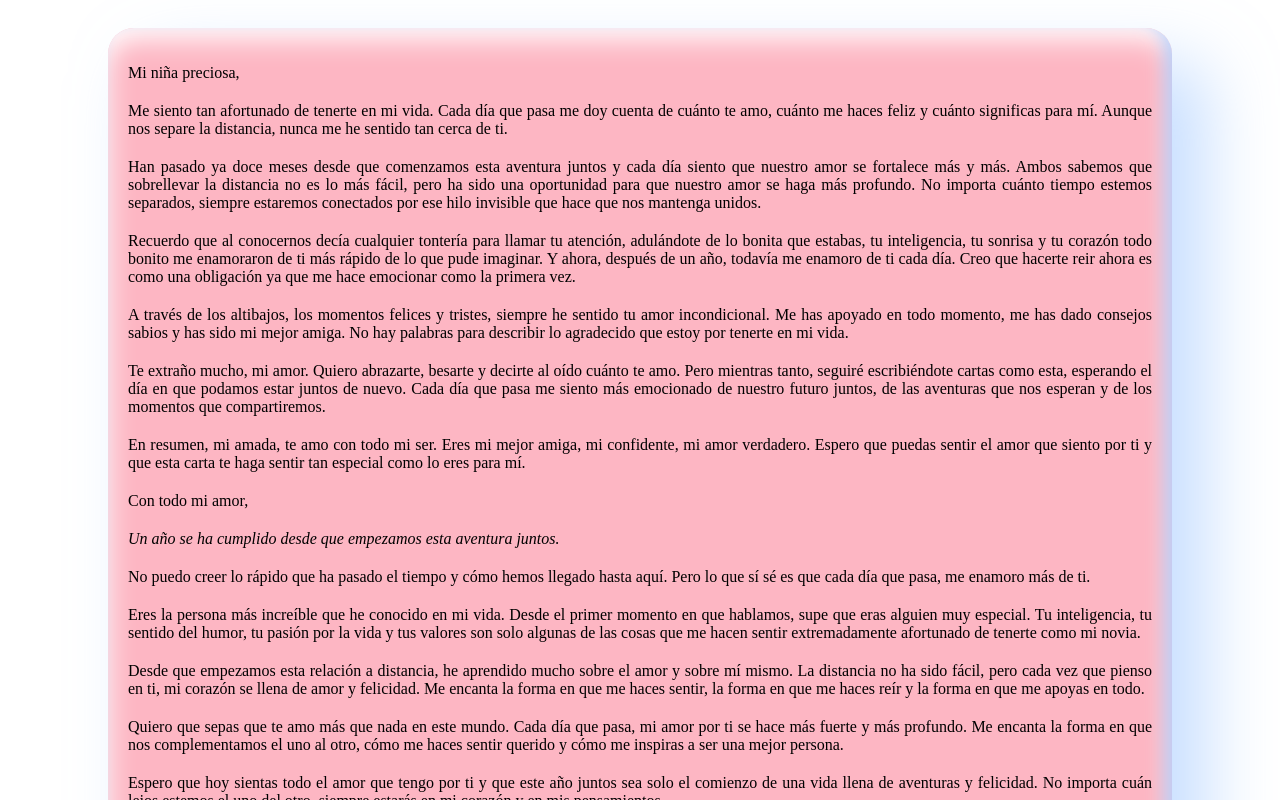
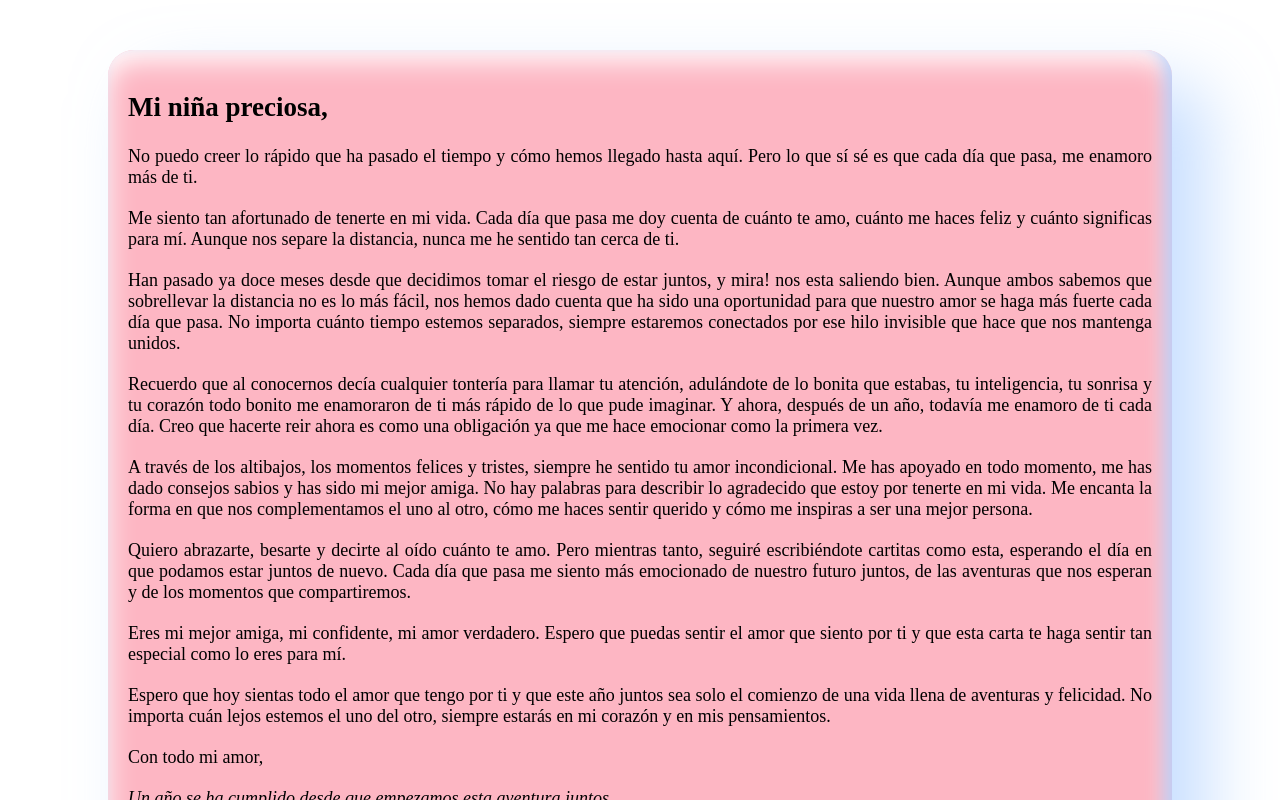
Before and after one commit to fabian1311/birthday, a React (Vite) app: page /aniversary in a window 1280 px wide. Both pictures are taken after a click on the element "Presioname!". Shown: the top 800 px of the page. Built offline with nearby package versions, Linux system fonts and the light colour scheme.

Commit message:
Gift Text

```diff
--- a/src/components/Gift.jsx
+++ b/src/components/Gift.jsx
@@ -25,25 +25,22 @@ function Gift() {
             <div className={isOpen ? 'show' : ''}>
 
               <p>
-                <p>Mi niña preciosa,</p>
+                <h2>Mi niña preciosa,</h2>
+                <p>No puedo creer lo rápido que ha pasado el tiempo y cómo hemos llegado hasta aquí. Pero lo que sí sé es que cada día que pasa, me enamoro más de ti.</p>
                 <p>Me siento tan afortunado de tenerte en mi vida. Cada día que pasa me doy cuenta de cuánto te amo, cuánto me haces feliz y cuánto significas para mí. Aunque nos separe la distancia, nunca me he sentido tan cerca de ti.</p>
-                <p>Han pasado ya doce meses desde que comenzamos esta aventura juntos y cada día siento que nuestro amor se fortalece más y más. Ambos sabemos que sobrellevar la distancia no es lo más fácil, pero ha sido una oportunidad para que nuestro amor se haga más profundo. No importa cuánto tiempo estemos separados, siempre estaremos conectados por ese hilo invisible que hace que nos mantenga unidos.</p>
+                <p>Han pasado ya doce meses desde que decidimos tomar el riesgo de estar juntos, y mira! nos esta saliendo bien. Aunque ambos sabemos que sobrellevar la distancia no es lo más fácil, nos hemos dado cuenta que ha sido una oportunidad para que nuestro amor se haga más fuerte cada día que pasa. No importa cuánto tiempo estemos separados, siempre estaremos conectados por ese hilo invisible que hace que nos mantenga unidos.</p>
                 <p>Recuerdo que al conocernos decía cualquier tontería para llamar tu atención, adulándote de lo bonita que estabas, tu inteligencia, tu sonrisa y tu corazón todo bonito me enamoraron de ti más rápido de lo que pude imaginar. Y ahora, después de un año, todavía me enamoro de ti cada día. Creo que hacerte reir ahora es como una obligación ya que me hace emocionar como la primera vez.</p>
-                <p>A través de los altibajos, los momentos felices y tristes, siempre he sentido tu amor incondicional. Me has apoyado en todo momento, me has dado consejos sabios y has sido mi mejor amiga. No hay palabras para describir lo agradecido que estoy por tenerte en mi vida.</p>
-                <p>Te extraño mucho, mi amor. Quiero abrazarte, besarte y decirte al oído cuánto te amo. Pero mientras tanto, seguiré escribiéndote cartas como esta, esperando el día en que podamos estar juntos de nuevo. Cada día que pasa me siento más emocionado de nuestro futuro juntos, de las aventuras que nos esperan y de los momentos que compartiremos.</p>
-                <p>En resumen, mi amada, te amo con todo mi ser. Eres mi mejor amiga, mi confidente, mi amor verdadero. Espero que puedas sentir el amor que siento por ti y que esta carta te haga sentir tan especial como lo eres para mí.</p>
+                <p>A través de los altibajos, los momentos felices y tristes, siempre he sentido tu amor incondicional. Me has apoyado en todo momento, me has dado consejos sabios y has sido mi mejor amiga. No hay palabras para describir lo agradecido que estoy por tenerte en mi vida. Me encanta la forma en que nos complementamos el uno al otro, cómo me haces sentir querido y cómo me inspiras a ser una mejor persona.</p>
+                <p> Quiero abrazarte, besarte y decirte al oído cuánto te amo. Pero mientras tanto, seguiré escribiéndote cartitas como esta, esperando el día en que podamos estar juntos de nuevo. Cada día que pasa me siento más emocionado de nuestro futuro juntos, de las aventuras que nos esperan y de los momentos que compartiremos.</p>
+                <p>Eres mi mejor amiga, mi confidente, mi amor verdadero. Espero que puedas sentir el amor que siento por ti y que esta carta te haga sentir tan especial como lo eres para mí.</p>
+                <p>Espero que hoy sientas todo el amor que tengo por ti y que este año juntos sea solo el comienzo de una vida llena de aventuras y felicidad. No importa cuán lejos estemos el uno del otro, siempre estarás en mi corazón y en mis pensamientos.</p>
                 <p>Con todo mi amor,</p>
                 <p><em>Un año se ha cumplido desde que empezamos esta aventura juntos.</em></p>
-                <p>No puedo creer lo rápido que ha pasado el tiempo y cómo hemos llegado hasta aquí. Pero lo que sí sé es que cada día que pasa, me enamoro más de ti.</p>
-                <p>Eres la persona más increíble que he conocido en mi vida. Desde el primer momento en que hablamos, supe que eras alguien muy especial. Tu inteligencia, tu sentido del humor, tu pasión por la vida y tus valores son solo algunas de las cosas que me hacen sentir extremadamente afortunado de tenerte como mi novia.</p>
-                <p>Desde que empezamos esta relación a distancia, he aprendido mucho sobre el amor y sobre mí mismo. La distancia no ha sido fácil, pero cada vez que pienso en ti, mi corazón se llena de amor y felicidad. Me encanta la forma en que me haces sentir, la forma en que me haces reír y la forma en que me apoyas en todo.</p>
-                <p>Quiero que sepas que te amo más que nada en este mundo. Cada día que pasa, mi amor por ti se hace más fuerte y más profundo. Me encanta la forma en que nos complementamos el uno al otro, cómo me haces sentir querido y cómo me inspiras a ser una mejor persona.</p>
-                <p>Espero que hoy sientas todo el amor que tengo por ti y que este año juntos sea solo el comienzo de una vida llena de aventuras y felicidad. No importa cuán lejos estemos el uno del otro, siempre estarás en mi corazón y en mis pensamientos.</p>
                 <h2>Feliz primer aniversario, mi amor.</h2>
                 <p>Te amo más allá de las palabras.</p>
                 <p>Con todo mi corazón,</p>
-                <p>(Inserta tu nombre aquí)</p>
-                <p>[tu nombre]</p>
+                <p>Alex Fabian Carvajal Figueroa</p>
+
               </p>
               {isOpen && (
                 <div
--- a/src/styles/gift.css
+++ b/src/styles/gift.css
@@ -15,6 +15,7 @@
   text-align: center;
   align-items: center;
   height: auto;
+  font-size: large;
 }
 
 .cardGift {
@@ -29,12 +30,13 @@ box-shadow: 35px 35px 68px 0px rgba(145, 192, 255, 0.5), inset -8px -8px 16px 0p
   margin-top: 25%;
   overflow: hidden;
   text-align: center;
+
 }
 
 .title {
   text-align: center;
   font-size: 2rem;
-  margin: 0;
+  margin-top: -400px;
   padding: 1rem;
   cursor: pointer;
   display: block;
```
